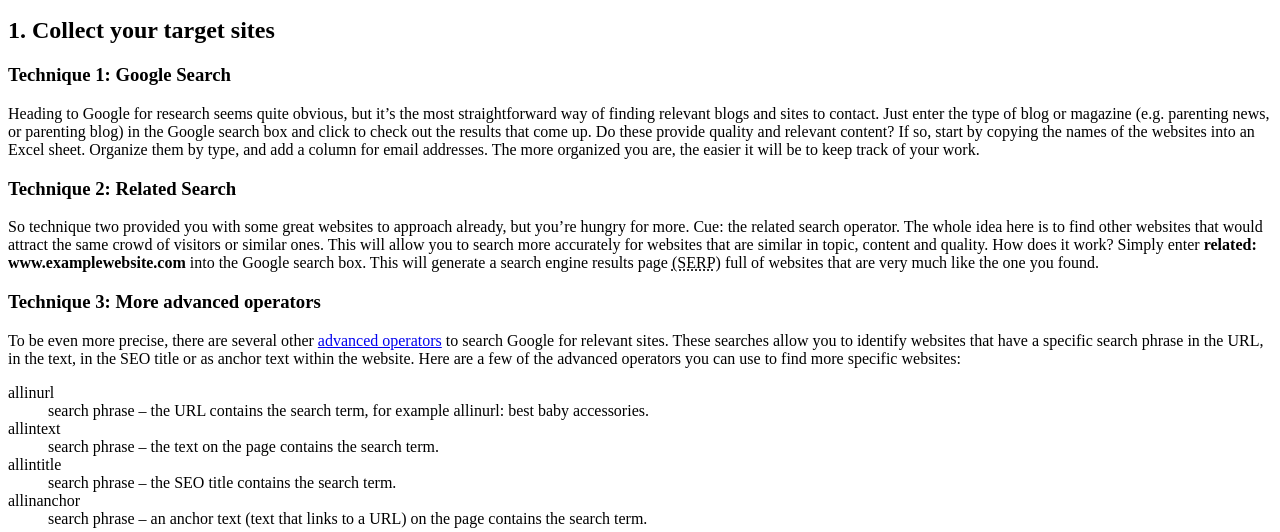
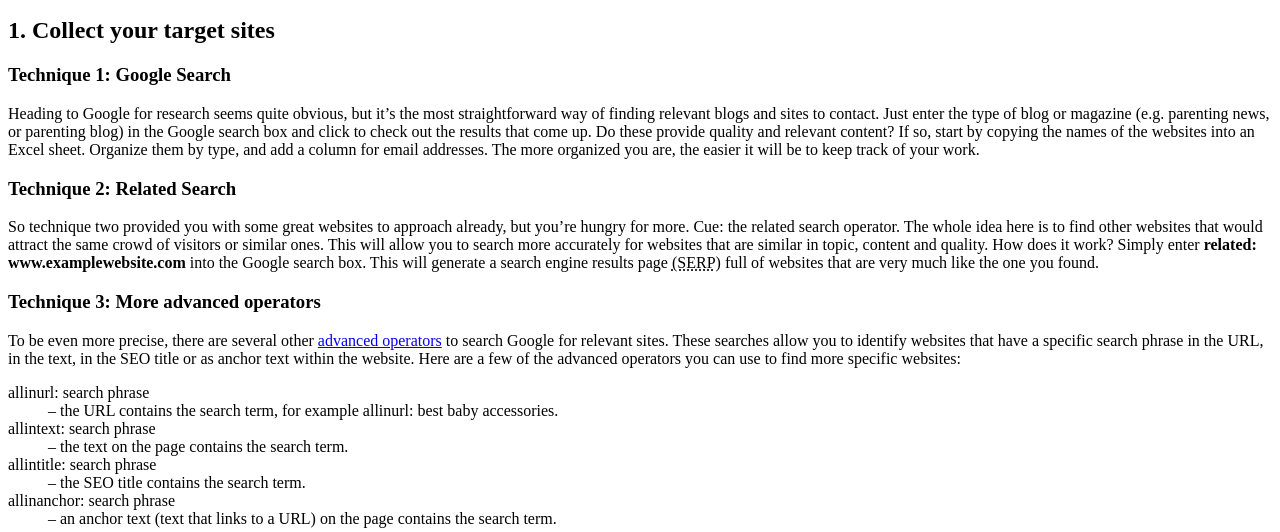
Before and after one commit to perezjoyce/mod02-02, a plain HTML site: page index.html in a window 1280 px wide. Shown: the part 427-959 px from the top of the page. Drawn offline with Linux system fonts and the light colour scheme.

Commit message:
updates to mod02-02 activity

```diff
--- a/index.html
+++ b/index.html
@@ -7,13 +7,12 @@
 </head>
 
 <body>
-	<article id="top">
+	<article class="article" id="top">
 		<h1>6 Best Outreach Marketing Tactics to Promote Your Site</h1>
 		<small>Promote Your Site \ August 9<sup>th</sup>, 2017</small>
 
 		<figure>
-	<img src="https://static-wix-blog.wix.com/blog/wp-content/uploads/
-2017/08/summary.png" alt="working on her outreach">
+			<img src="https://static-wix-blog.wix.com/blog/wp-content/uploads/2017/08/summary.png" alt="working on her outreach">
 			<figcaption>Working on her outreach.</figcaption>
 		</figure>
 
@@ -31,22 +30,23 @@
 					<p>To be even more precise, there are several other <a href="https://sites.google.com/site/gwebsearcheducation/advanced-operators" target="_blank">advanced operators</a> to search Google for relevant sites. These searches allow you to identify websites that have a specific search phrase in the URL, in the text, in the SEO title or as anchor text within the website. Here are a few of the advanced	operators you can use to find more specific websites:</p>
 
 					<dl>
-					<dt>allinurl</dt>
-					<dd>search phrase – the URL contains the search term, for example allinurl: best baby accessories.</dd>
+						<dt>allinurl: search phrase</dt>
+						<dd>– the URL contains the search term, for example allinurl: best baby accessories.</dd>
 
-					<dt>allintext</dt>
-					<dd>search phrase – the text on the page contains the search term.</dd>
+						<dt>allintext: search phrase</dt>
+						<dd>– the text on the page contains the search term.</dd>
 
-					<dt>allintitle</dt>
-					<dd>search phrase – the SEO title contains the search term.</dd>
+						<dt>allintitle:  search phrase</dt>
+						<dd>– the SEO title contains the search term.</dd>
 
-					<dt>allinanchor</dt>
-					<dd>search phrase – an anchor text (text that links to a URL) on the page contains the search term.</dd>
+						<dt>allinanchor: search phrase</dt>
+						<dd>– an anchor text (text that links to a URL) on the page contains the search term.</dd>
 					</dl>
 
 			<h2>2. Write a compelling approach to email</h2>
 
 			<h2>3. Tailor to your audience</h2>
+				<!-- absolute url needs protocol -->
 				<p>“Did you know that personalized emails have <a href="https://www.campaignmonitor.com/blog/email-marketing/2016/01/70-email-marketing-stats-you-need-to-know/">41% more click-through rates</a>? Well, now you do. And this is exactly why it’s crucial to tailor your message to the blogger you’re" approaching. Our advice is to do some research by looking at previous posts. Take a look to see what they’ve written and how you can tie in your offering to their past content. The ‘About section’ of a website is also a great place to find	some valuable or personal info.”</p>
 
 				<ul>
@@ -96,6 +96,7 @@
 		</div>
 
 		<div>
+			<!-- if you want option to be deselected use type="checkbox" instead -->
 			<span>Would you try this approach?</span>
 			<input id="yes" type="radio" name="answer" value="yes" checked>
 			<label for="yes">Yes</label>
@@ -111,7 +112,9 @@
 		</div>
 
 		<div>
-			<button>Submit</button>
+			<button id="submit">Submit</button>
+			<!-- needs backend -->
+			<!-- <input id="submit" type="submit" value="submit"> -->
 		</div>
 	</form>
 
```
Also changed, not shown: 1 other file. Lines whose indentation alone changed are shown as unchanged.
